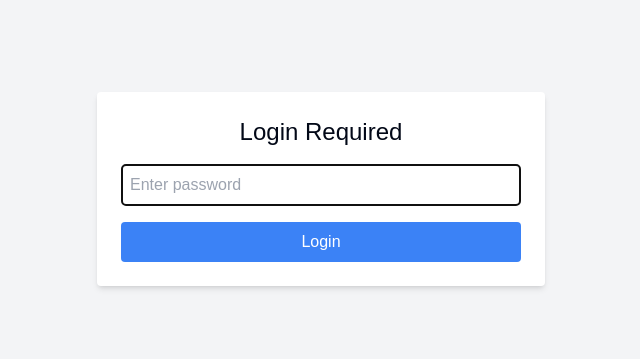
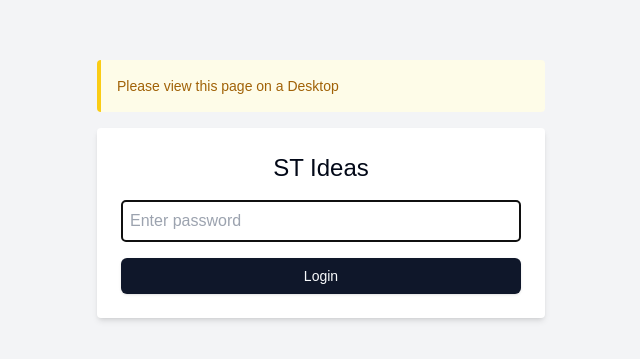
Before and after one commit to sayonsom/st_featuresimulator, a Next.js app: page /login in a window 1280 px wide. Shown: the part 211-570 px from the top of the page, without its empty margins (319-959 px from the left). Built offline with nearby package versions, Linux system fonts and the light colour scheme.

Commit message:
Nishant 2

```diff
--- a/src/app/login/page.jsx
+++ b/src/app/login/page.jsx
@@ -2,31 +2,43 @@
 
 import { useState } from 'react';
 import { useAuth } from '../context/AuthContext';
+import { Button } from "@/components/ui/button";
+import { Loader2 } from "lucide-react";
 
 export default function Login() {
   const [password, setPassword] = useState('');
   const [error, setError] = useState('');
+  const [isLoading, setIsLoading] = useState(false);
   const { login } = useAuth();
 
-  const handleSubmit = (e) => {
+  const handleSubmit = async (e) => {
     e.preventDefault();
     setError(''); // Clear any previous errors
+    setIsLoading(true);
 
     try {
-      const success = login(password);
+      const success = await login(password);
       if (!success) {
         setError('Incorrect password');
       }
     } catch (err) {
       console.error('Login error:', err);
       setError('An error occurred during login');
+    } finally {
+      setIsLoading(false);
     }
   };
 
   return (
     <div className="flex items-center justify-center min-h-screen bg-gray-100">
-      <div className="p-6 bg-white rounded shadow-md w-full max-w-md">
-        <h2 className="text-2xl mb-4 text-center">Login Required</h2>
+      <div className="space-y-4 w-full max-w-md">
+        <div className="bg-yellow-50 border-l-4 border-yellow-400 p-4 rounded">
+          <p className="text-yellow-700 text-sm">
+            Please view this page on a Desktop
+          </p>
+        </div>
+        <div className="p-6 bg-white rounded shadow-md">
+          <h2 className="text-2xl mb-4 text-center">ST Ideas</h2>
           <form onSubmit={handleSubmit}>
             <input
               type="password"
@@ -35,17 +47,27 @@ export default function Login() {
               placeholder="Enter password"
               className="border p-2 mb-4 w-full rounded"
               autoFocus
+              disabled={isLoading}
             />
             {error && (
               <p className="text-red-500 mb-4 text-center">{error}</p>
             )}
-          <button
+            <Button
               type="submit"
-            className="w-full bg-blue-500 text-white p-2 rounded hover:bg-blue-600"
+              className="w-full"
+              disabled={isLoading}
             >
-            Login
-          </button>
+              {isLoading ? (
+                <>
+                  <Loader2 className="mr-2 h-4 w-4 animate-spin" />
+                  Verifying...
+                </>
+              ) : (
+                'Login'
+              )}
+            </Button>
           </form>
+        </div>
       </div>
     </div>
   );
```
Lines whose indentation alone changed are shown as unchanged.
